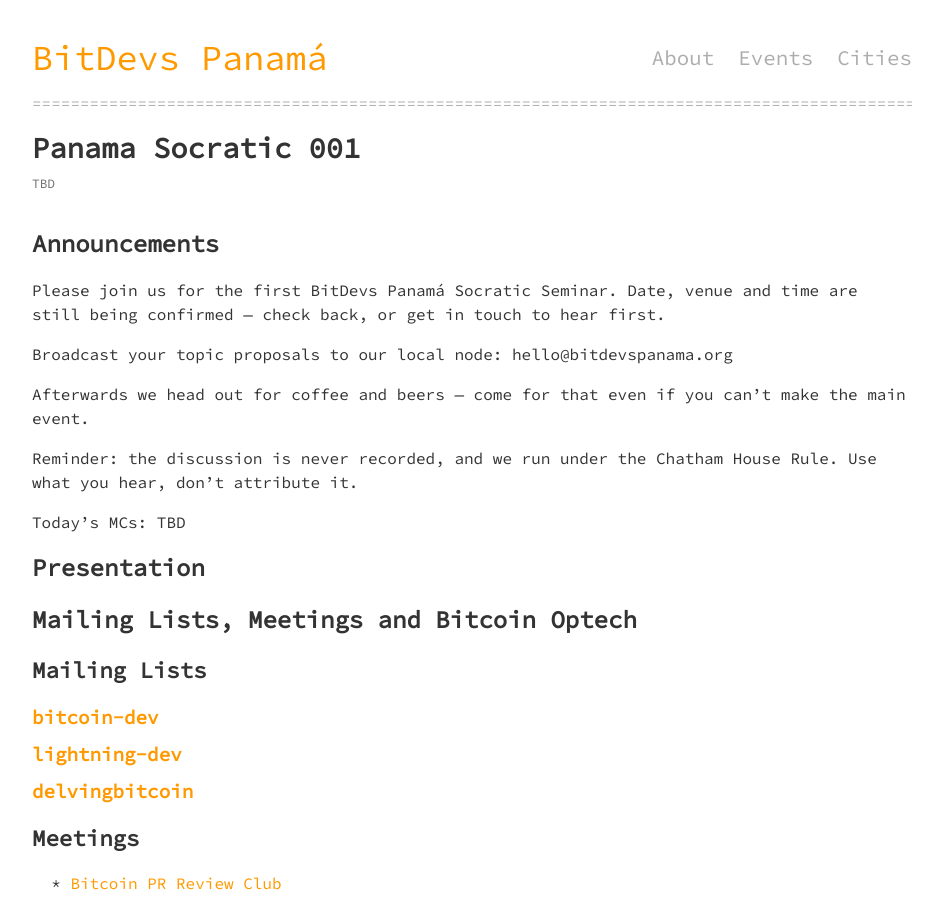
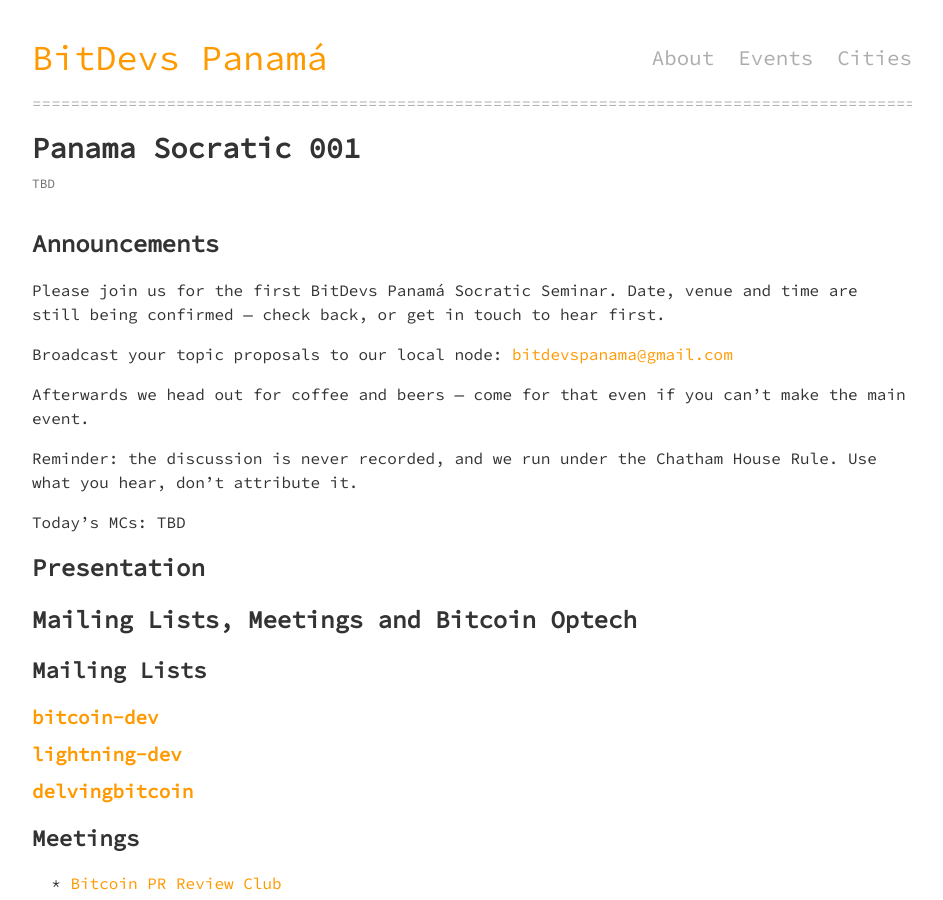
Before and after one commit to BitDevsPanama/bitdevspanama.github.io, a Jekyll site: the page built from _posts/2026-10-01-panama-socratic-001.md, in a window 1280 px wide and 900 px high. Shown: the whole window, without its empty margins (168-1111 px from the left). Built offline with Jekyll 4.4.1, drawn with Linux system fonts in a browser that asks for light colours.

```diff
--- a/_posts/2026-10-01-panama-socratic-001.md
+++ b/_posts/2026-10-01-panama-socratic-001.md
@@ -10,7 +10,7 @@ permalink: /panama-socratic-001
 Please join us for the first BitDevs Panamá Socratic Seminar. Date, venue and
 time are still being confirmed — check back, or get in touch to hear first.
 
-Broadcast your topic proposals to our local node: hello@bitdevspanama.org
+Broadcast your topic proposals to our local node: <bitdevspanama@gmail.com>
 
 Afterwards we head out for coffee and beers — come for that even if you can't
 make the main event.
```
Also changed, not shown: about.md (+1 -1 lines).
